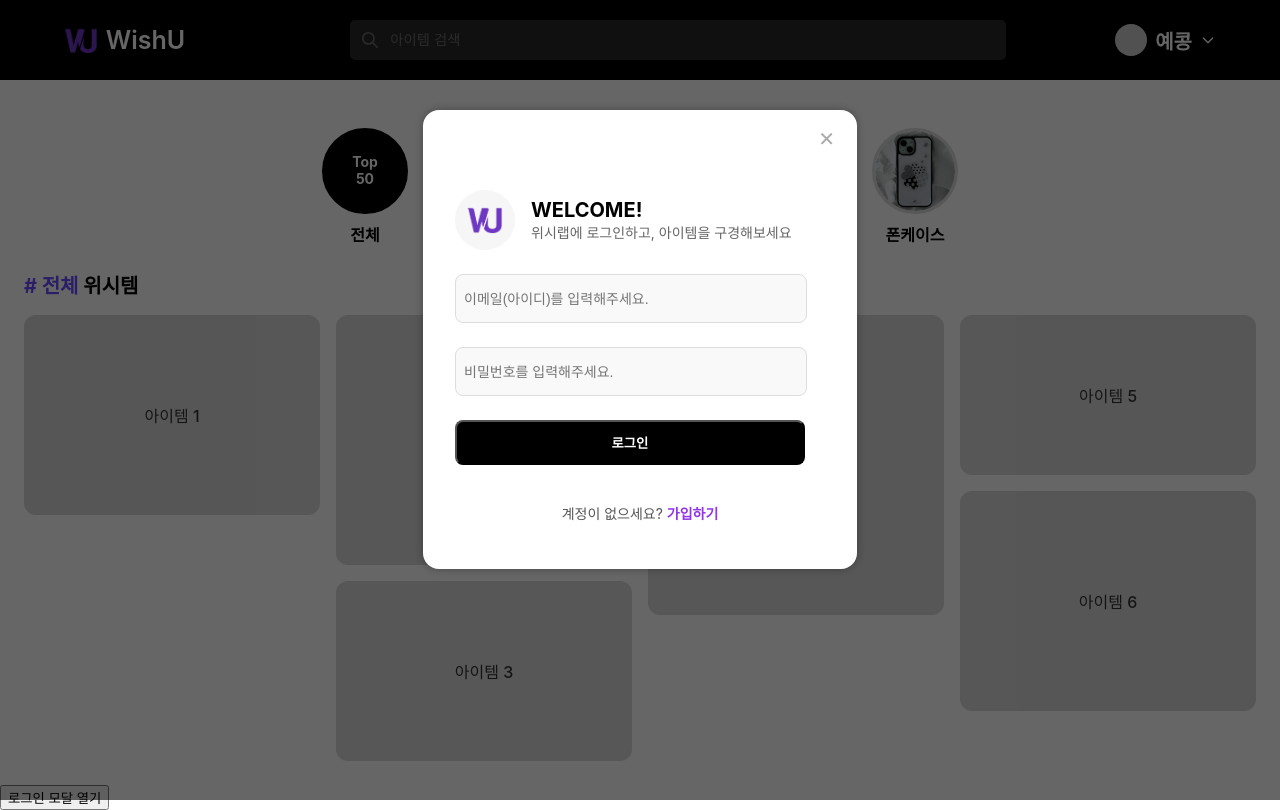
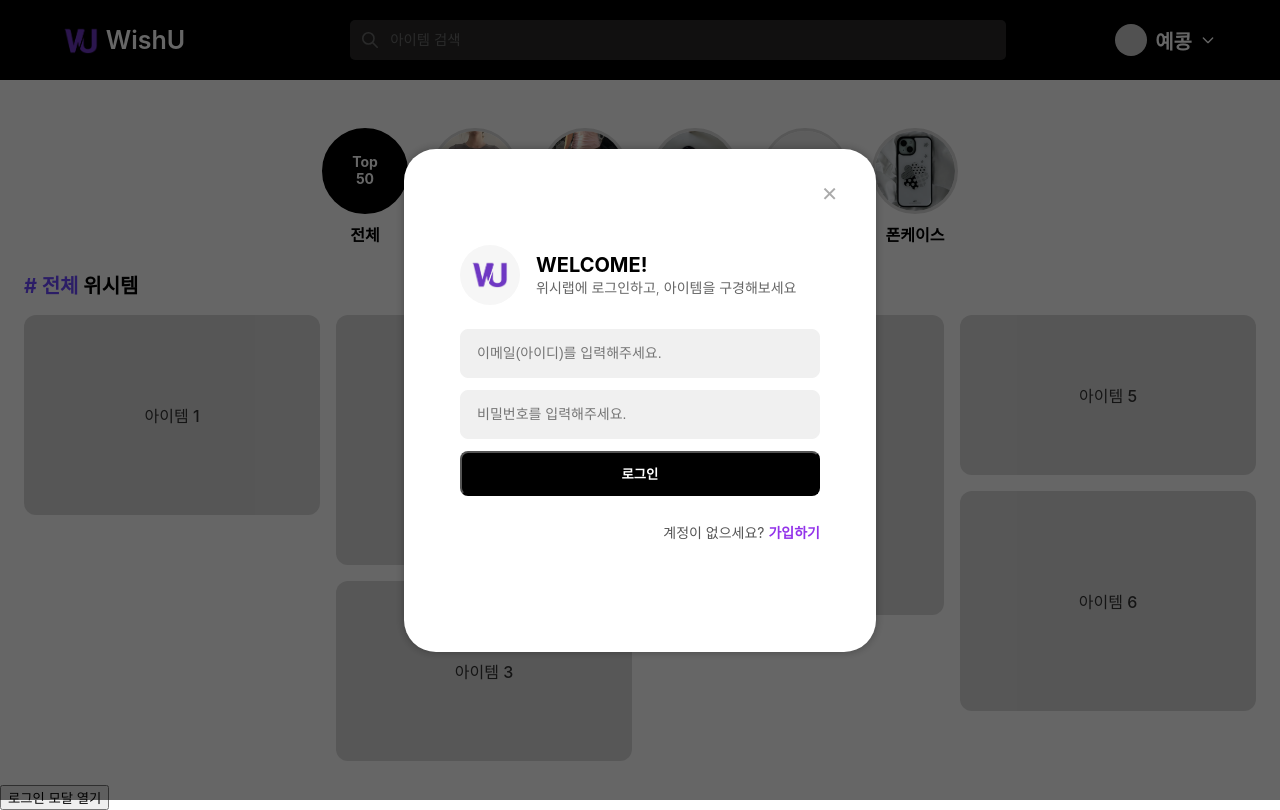
Before and after one commit to Team-WishU/wishu_frontend, a React (Create React App) app: page / in a window 1280 px wide. Both pictures are taken after a click on the button "로그인 모달 열기". Built offline with nearby package versions, Linux system fonts and the light colour scheme.

Commit message:
로그인 모달 css 완성

```diff
--- a/src/styles/ProductRegister/LoginModal.css
+++ b/src/styles/ProductRegister/LoginModal.css
@@ -4,18 +4,18 @@
   background-color: rgba(0, 0, 0, 0.6);
   display: flex;
   justify-content: center;
-  align-items: flex-start;
-  padding: 110px 69px;
-  /* z-index: 999; */
+  align-items: center; /* 화면 세로 중앙 정렬 */
 }
 
 .modal-box {
   background: white;
-  border-radius: 1rem;
-  padding: 2rem;
-  padding-top: 5rem;
-  width: 100%;
-  max-width: 370px;
+  border-radius: 2rem;
+  padding-left: 3.5rem;
+  padding-right: 3.5rem;
+  padding-top: 6rem;
+  padding-bottom: 6rem;
+  /* width: 100%; */
+  /* max-width: 370px; */
   position: relative;
   box-shadow: 0 0 10px rgba(0, 0, 0, 0.3);
 }
@@ -23,13 +23,13 @@
 .modal-content {
   display: flex;
   flex-direction: column;
-  gap: 12px;
+  /* gap: 12px; */
 }
 
 .modal-close {
   position: absolute;
-  top: 1rem;
-  right: 1rem;
+  top: 2rem;
+  right: 2rem;
   background: none;
   border: none;
   font-size: 1.25rem;
@@ -72,6 +72,7 @@
 
 .modal-text p {
   font-size: 0.875rem;
+  font-weight: 300;
   color: #666;
   margin: 0;
 }
@@ -79,16 +80,17 @@
 .modal-input {
   width: 340px;
   height: 45px;
-  padding-left: 0.5rem;
+  padding-left: 1rem;
   margin-bottom: 0.75rem;
-  border: 1px solid #ddd;
+  border: 1px solid #f0f0f0;
   border-radius: 0.5rem;
-  background: #f9f9f9;
+  background: #f0f0f0;
   font-size: 0.875rem;
+  font-weight: 300;
 }
 
 .login-btn {
-  width: 350px;
+  width: 360px;
   height: 45px;
   background: #000;
   color: white;
@@ -101,8 +103,9 @@
 
 .signup-msg {
   font-size: 0.875rem;
-  text-align: center;
+  text-align: right; /* 오른쪽 정렬 */
   color: #555;
+  width: 100%;
 }
 
 .signup-link {
```
